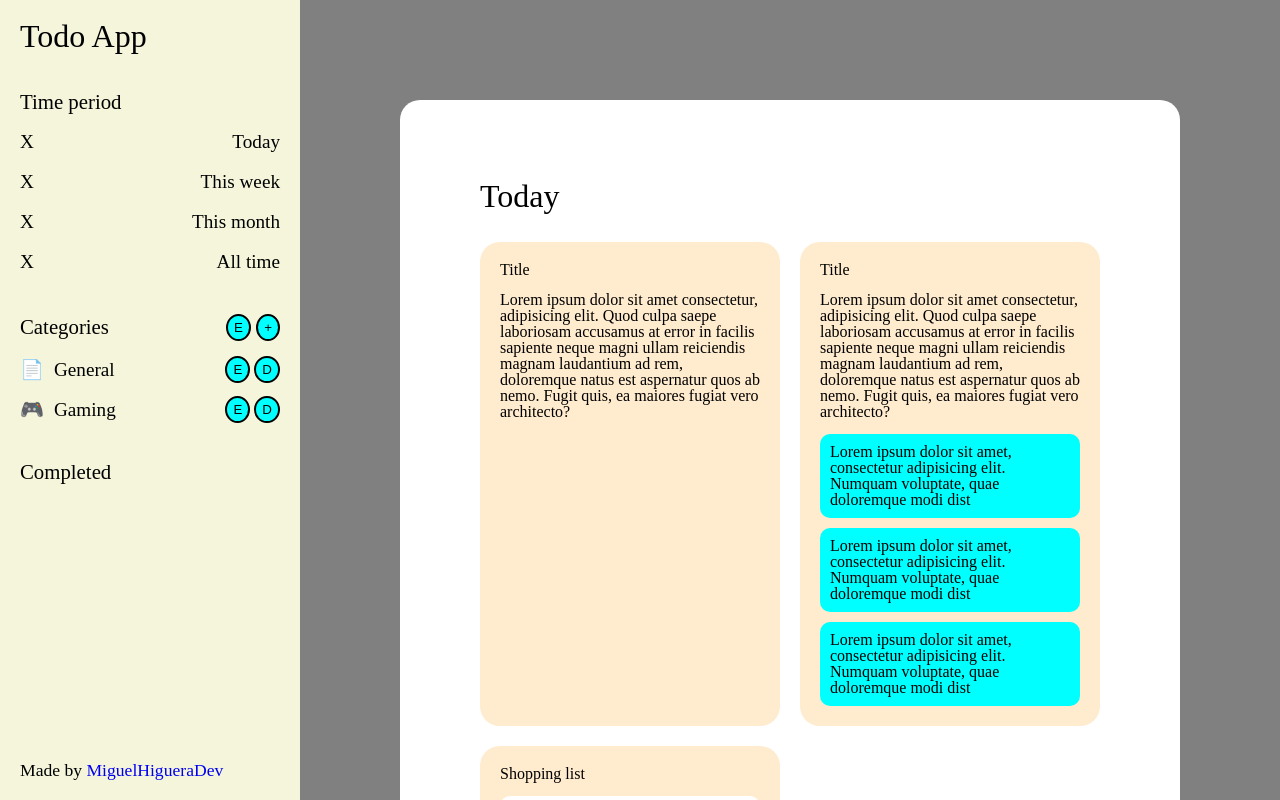
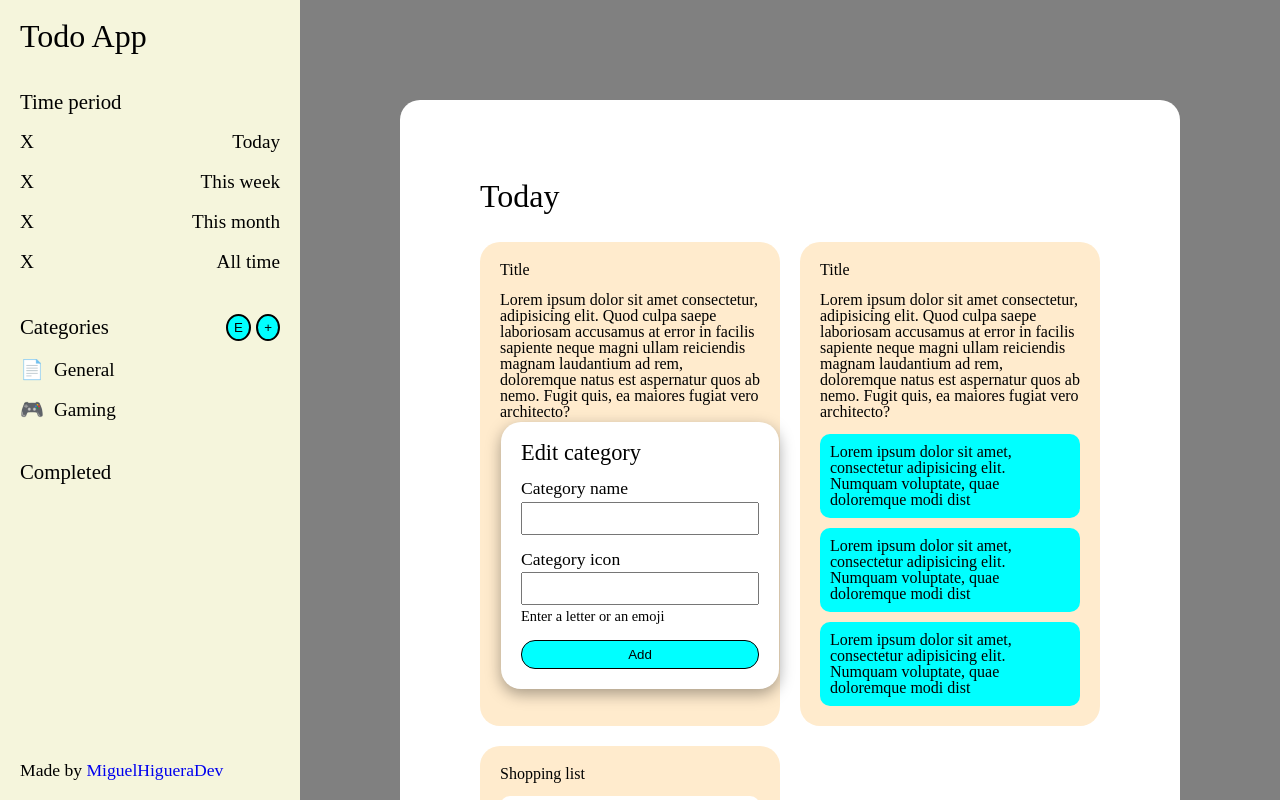
Before and after one commit to MiguelHigueraDev/todo-app, a website built with webpack: page src/index.html in a window 1280 px wide. Built offline with nearby package versions, Linux system fonts and the light colour scheme.

Commit message:
Refactor variable names

```diff
--- a/src/index.html
+++ b/src/index.html
@@ -49,8 +49,26 @@
                 </dialog>
             </div>
             <ul class="list" id="category-list">
-
             </ul>
+            <dialog id="edit-category-modal" class="modal" open>
+                <form id="edit-category">
+                    <h3>Edit category</h3>
+                    <div class="form-element">
+                        <label for="edit-category-name" class="input-label">Category name</label>
+                        <input type="text" id="edit-category-name" maxlength="20" class="form-input">
+                        <small id="edit-category-name-errors" class="input-error-label"></small>
+                    </div>
+                    <div class="form-element">
+                        <label for="edit-category-symbol" class="input-label">Category icon</label>
+                        <input type="text" id="edit-category-symbol" maxlength="2" class="form-input">
+                        <small id="edit-category-symbol-hint">Enter a letter or an emoji</small>
+                        <small id="edit-category-symbol-errors" class="input-error-label"></small>
+                    </div>
+                    <div class="form-element">
+                        <button type="button" id="edit-category-btn">Add</button>
+                    </div>
+                </form>
+               </dialog>
         </div>
         <div class="list-container">
             <h3>Completed</h3>
--- a/src/index.js
+++ b/src/index.js
@@ -1,6 +1,6 @@
 import { Todo, TodoList, TodoListManager, Note, CheckListItem } from './modules/todos';
 import { validateCategoryInput } from './modules/formValidator';
-import { toggleItemButtonVisibility } from './modules/sidebarManager';
+import { toggleCategoryButtonVisibility } from './modules/sidebarManager';
 
 TodoListManager.createTodoList("General", "📄");
 TodoListManager.createTodoList("Gaming", "🎮");
@@ -19,7 +19,7 @@ const addCategoryBtn = document.getElementById("add-new-category-btn");
 addCategoryBtn.addEventListener("click", createCategory);
 
 const toggleButtonVisibilityBtn = document.getElementById("edit-categories-btn");
-toggleButtonVisibilityBtn.addEventListener("click", toggleItemButtonVisibility);
+toggleButtonVisibilityBtn.addEventListener("click", toggleCategoryButtonVisibility);
 
 const addCategoryModal = document.getElementById("add-category-modal");
 const modalBtn = document.getElementById("add-category-modal-btn");
--- a/src/modules/sidebarManager.js
+++ b/src/modules/sidebarManager.js
@@ -1,3 +1,5 @@
+import { TodoListManager } from "./todos";
+
 const categoryListContainer = document.querySelector("#category-list");
 
 const updateCategoryList = (categories) => {
@@ -5,14 +7,14 @@ const updateCategoryList = (categories) => {
     for(const c of categories) {
         const cat = document.createElement("li");
         const item = createCategoryItem(c.name, c.symbol);
-        const btnList = createCategoryButtonList();
+        const btnList = createCategoryButtonList(c.name);
         cat.appendChild(btnList);
         cat.appendChild(item);
         categoryListContainer.appendChild(cat);
     }
 }
 
-const toggleItemButtonVisibility = () => {
+const toggleCategoryButtonVisibility = () => {
     const buttonContainers = document.querySelectorAll(".category-list-btns");
     for (const container of buttonContainers) {
         if (container.classList.contains("hidden")) container.classList.remove("hidden");
@@ -31,14 +33,14 @@ const createCategoryItem = (name, symbol) => {
     return categoryItem;
 }
 
-const createCategoryButtonList = () => {
+const createCategoryButtonList = (name) => {
     const buttonList = document.createElement('div');
-    buttonList.classList.add('category-list-btns');
+    buttonList.classList.add('category-list-btns', 'hidden');
     const editBtn = createCategoryEditButton();
     // Remove textContent lines
     editBtn.textContent = "E";
     buttonList.appendChild(editBtn);
-    const deleteBtn = createCategoryDeleteButton();
+    const deleteBtn = createCategoryDeleteButton(name);
     deleteBtn.textContent = "D";
     buttonList.appendChild(deleteBtn);
     return buttonList;
@@ -46,16 +48,17 @@ const createCategoryButtonList = () => {
 
 const createCategoryEditButton = () => {
     const button = document.createElement('button');
-    button.classList.add('categories-btn', 'edit-item-from-category');
+    button.classList.add('categories-btn', 'edit-category');
     const icon = createIcon("fa solid fa-plus");
     button.appendChild(icon);
     return button;
 }
 
-const createCategoryDeleteButton = () => {
+const createCategoryDeleteButton = (name) => {
     const button = document.createElement('button');
-    button.classList.add('categories-btn', 'delete-item-from-category');
+    button.classList.add('categories-btn', 'delete-category');
     const icon = createIcon("fa solid fa-plus");
+    button.addEventListener("click", () => TodoListManager.removeTodoList(name));
     button.appendChild(icon);
     return button;
 }
@@ -69,4 +72,4 @@ const createIcon = (iconTypes) => {
     return icon;
 }
 
-export { updateCategoryList, toggleItemButtonVisibility }
+export { updateCategoryList, toggleCategoryButtonVisibility }
```
